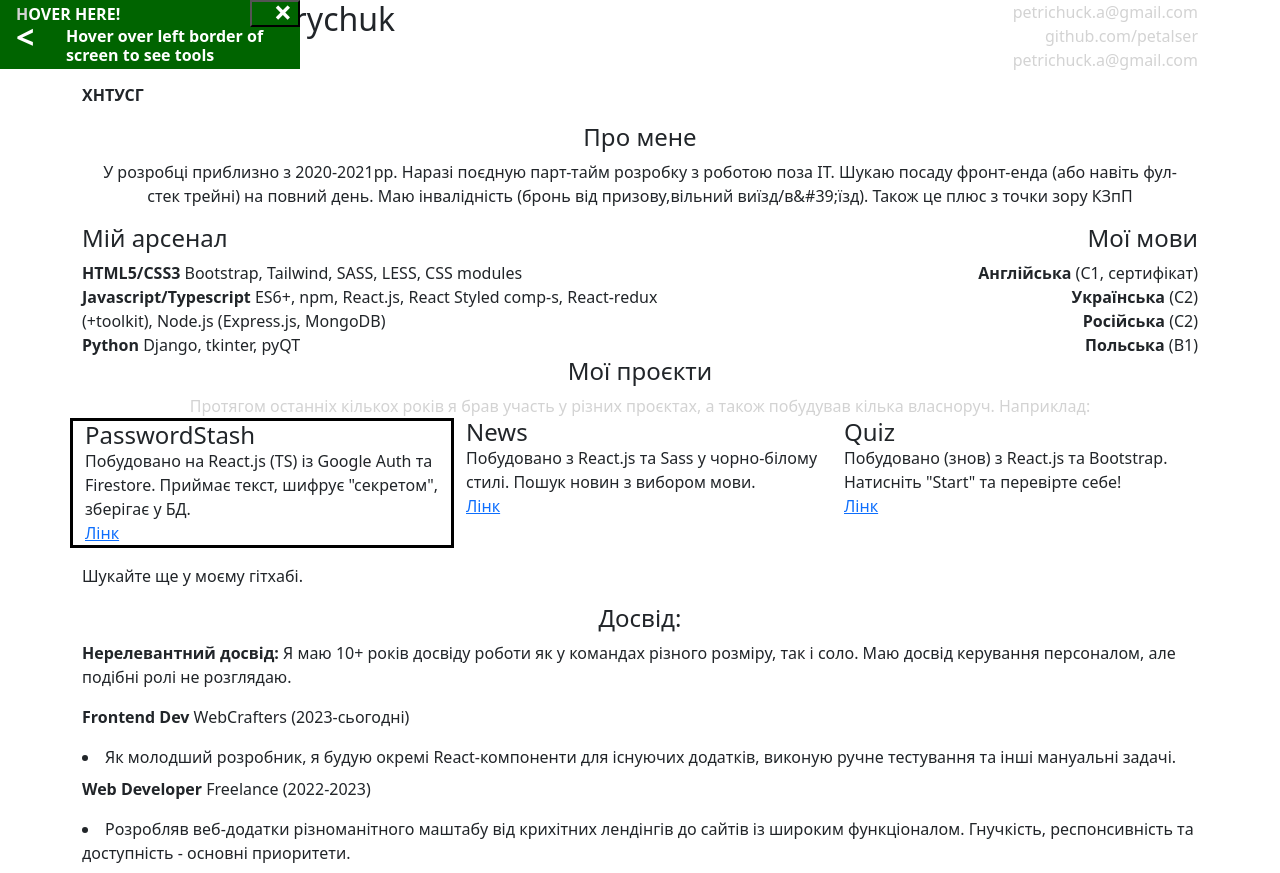
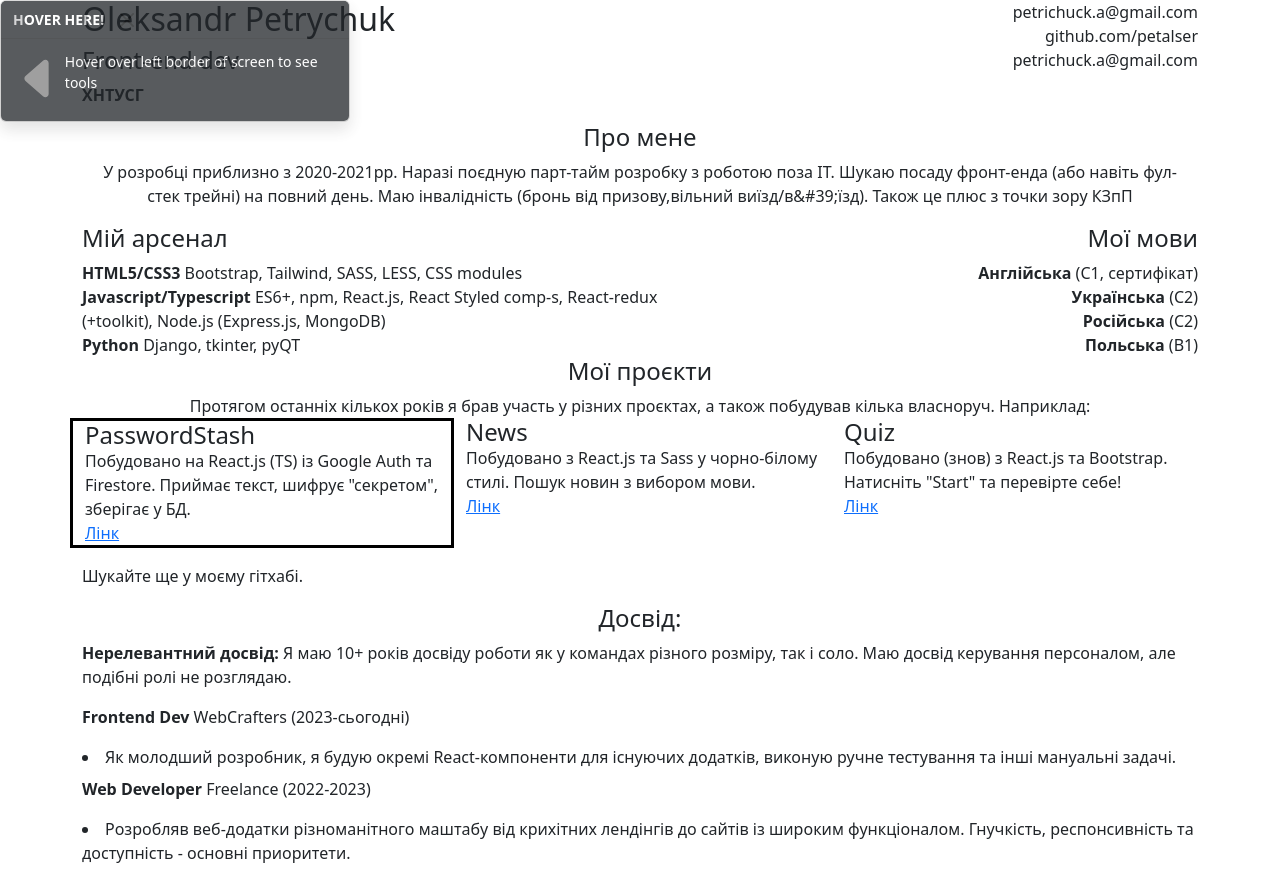
Before and after one commit to petalser/cv-edit, a React (Vite) app: page / in a window 1280 px wide. Built offline with nearby package versions, Linux system fonts and the light colour scheme.

Commit message:
Rebuilt with "Toast" and proper icon

```diff
--- a/src/components/Tooltip.jsx
+++ b/src/components/Tooltip.jsx
@@ -1,28 +1,20 @@
-import { isTooltipEnabled } from "../signals/states";
-import { useSignals } from "@preact/signals-react/runtime";
-import "../styles/Tooltip.css";
+import { Toast } from "react-bootstrap";
+import { CaretLeftFill } from "react-bootstrap-icons";
 
 const Tooltip = () => {
-  useSignals();
   return (
-    <div className="c-tooltip">
-      <p className="c-text-upper">
-        <span className="faded">H</span>OVER HERE!
-      </p>
-
-      <button
-        className="symbol close"
-        onClick={() => {
-          isTooltipEnabled.value = false;
-        }}
-      >
-        &times;
-      </button>
-      <p className="symbol arrow">&lt;</p>
-      <p className="c-text-lower">
-        Hover over left border of screen to see tools
-      </p>
-    </div>
+    <Toast bg="dark" className="text-white  opacity-75 position-absolute">
+      <Toast.Header className="bg-dark text-white">
+        <strong>
+          <span className="opacity-75">H</span>
+          OVER HERE!
+        </strong>
+      </Toast.Header>
+      <Toast.Body className="d-flex">
+        <CaretLeftFill color="gray" size={55} />
+        <p>Hover over left border of screen to see tools</p>
+      </Toast.Body>
+    </Toast>
   );
 };
 
```
